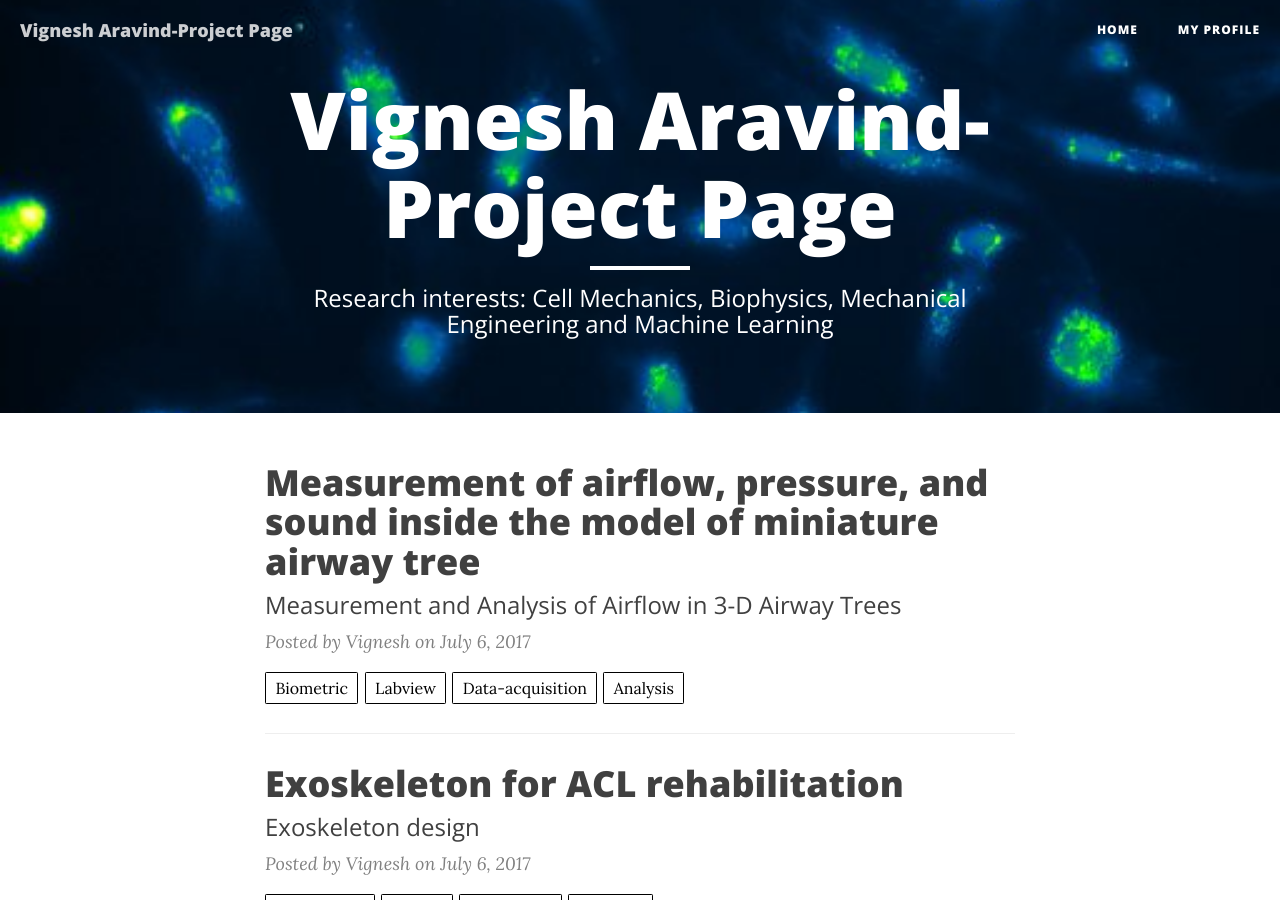
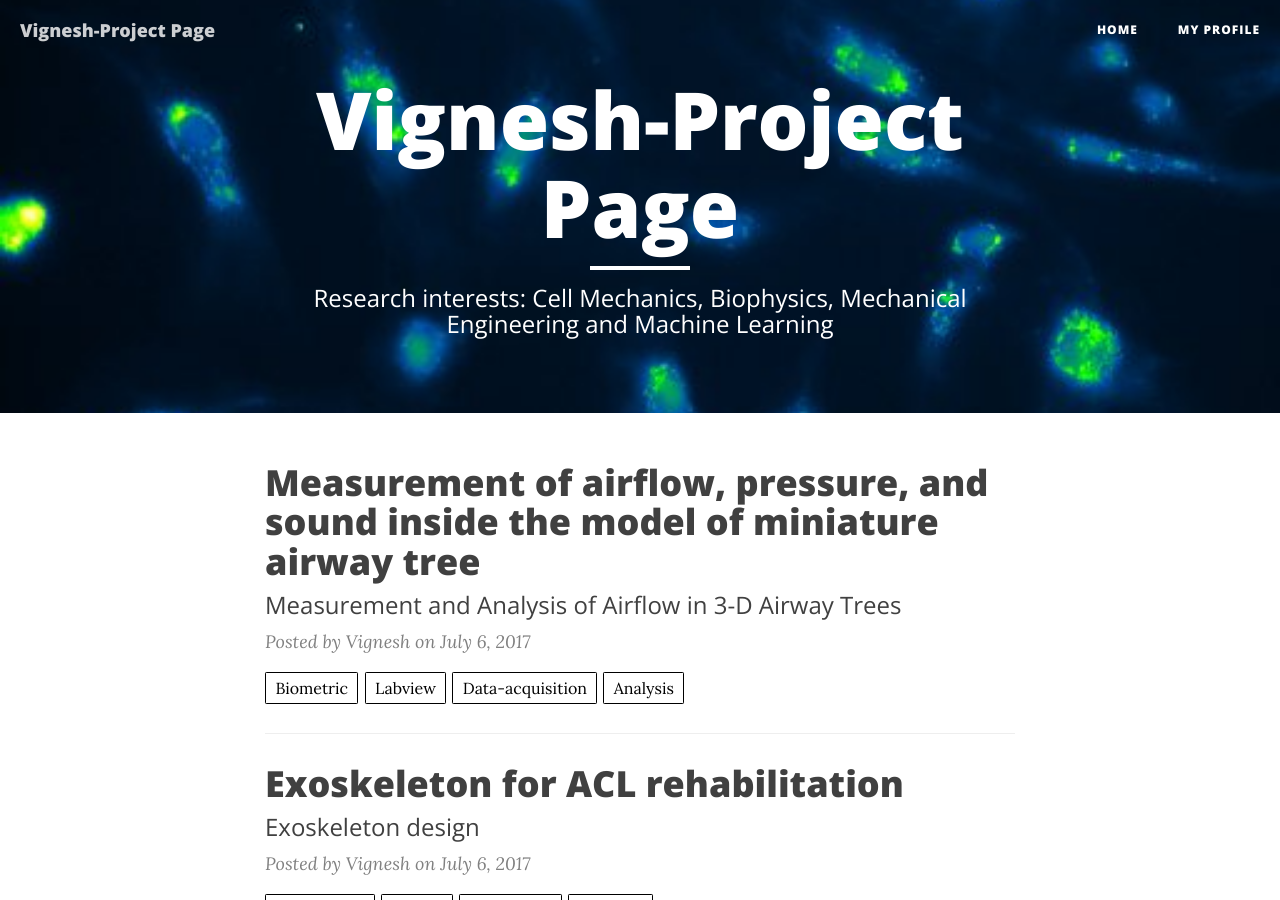
Before and after one commit to vignesharavind/vignesharavind.github.io, a Jekyll site: the page built from index.html, in a window 1280 px wide and 900 px high. Built offline with Jekyll 4.4.1, drawn with Linux system fonts in a browser that asks for light colours; nearby versions of some CDN libraries; the list of posts is cut into pages by our own code.

Commit message:
Update _config.yml

```diff
--- a/_config.yml
+++ b/_config.yml
@@ -1,5 +1,5 @@
 # Site settings
-title: "Vignesh Aravind-Project Page"
+title: "Vignesh-Project Page"
 description: "Research interests: Cell Mechanics, Biophysics, Mechanical Engineering and Machine Learning"
 url: "https://vignesharavind.github.io"
 
```
